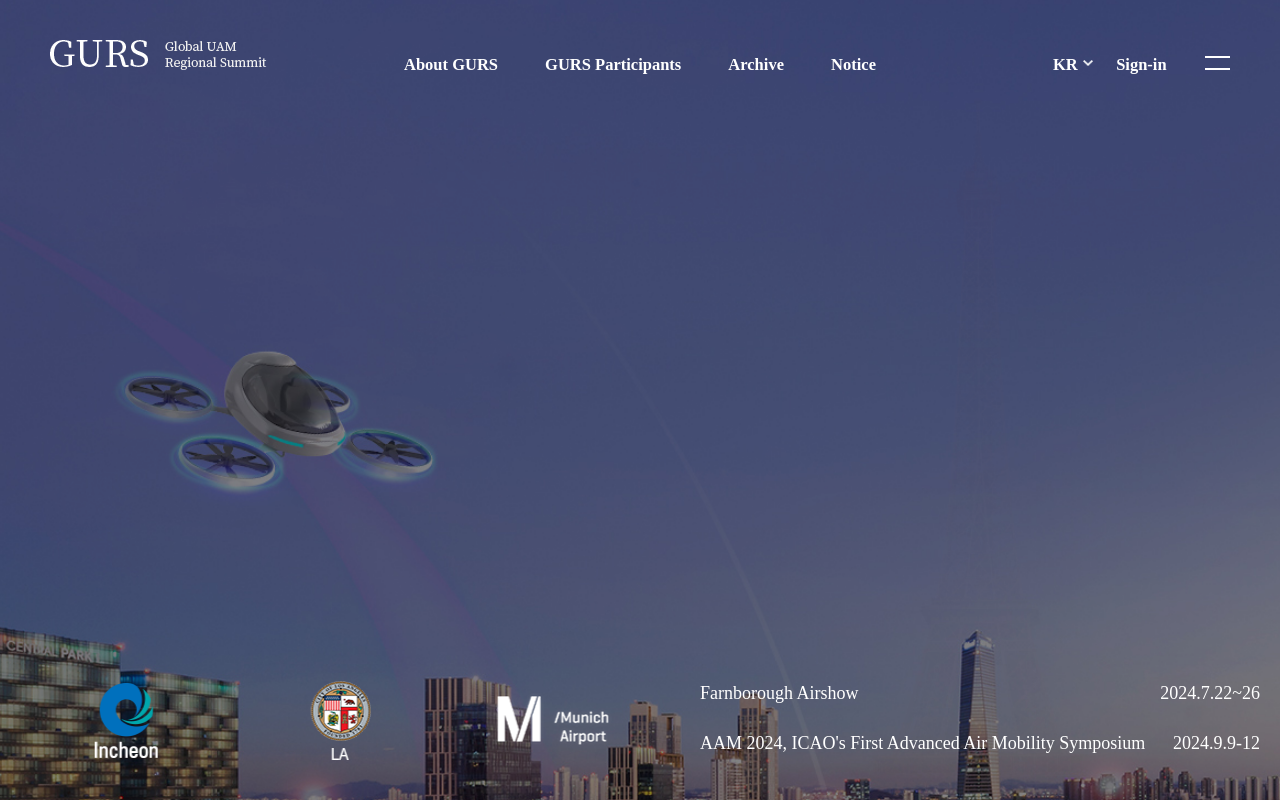
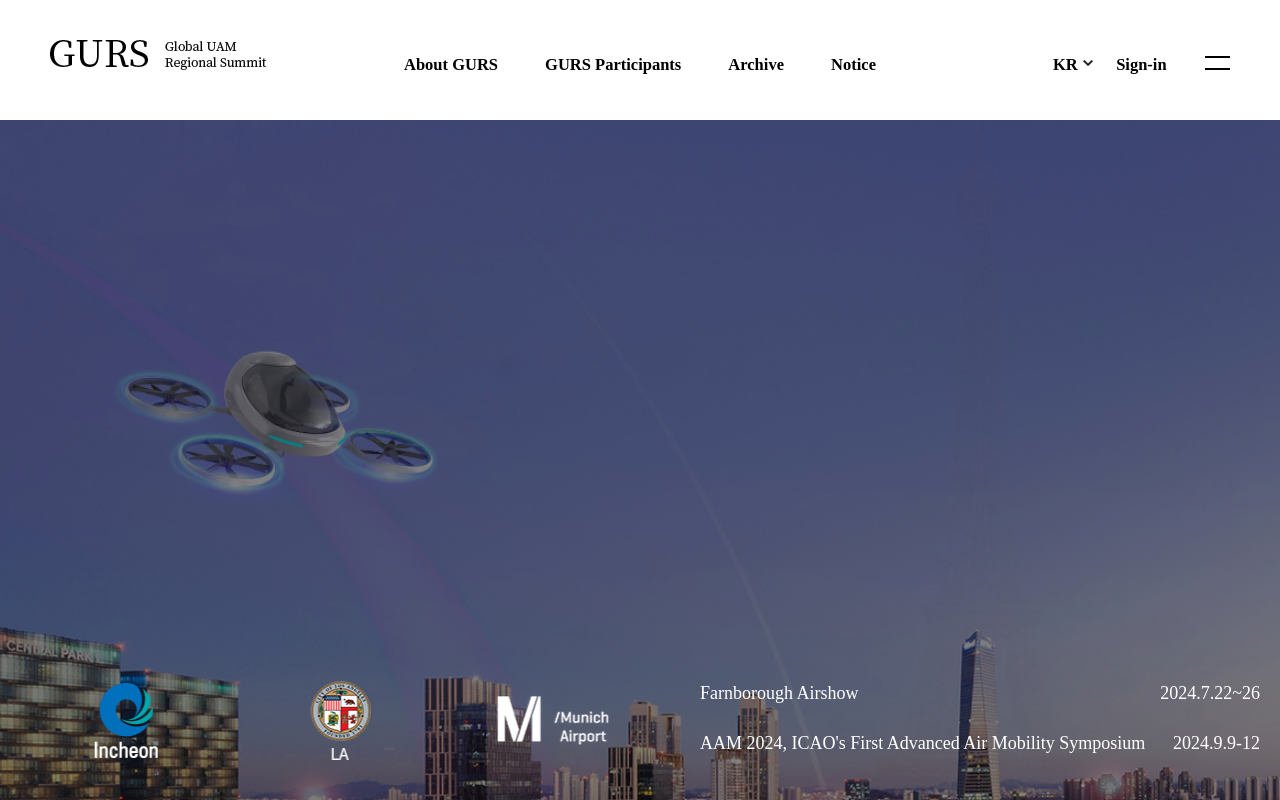
Before and after one commit to simi-22/GURS, a plain HTML site: page index.html in a window 1280 px wide. Drawn offline with nearby package versions, Linux system fonts and the light colour scheme.

Commit message:
menu-background

```diff
--- a/css/index.css
+++ b/css/index.css
@@ -34,6 +34,7 @@ header#pc-menu{
     font-weight: bold;
     font-size: 16.5px;
 }
+
 header#pc-menu h1{
     width: 15%;
 }
@@ -97,6 +98,21 @@ header #snb ul li span:last-of-type{
     margin-bottom: 5px;
 }
 
+header:hover {
+    background-color: #fff;
+}
+header:hover div{
+    color: black;
+}
+header:hover h1 img{
+   filter: brightness(1) invert(1);
+}
+header:hover #snb ul li:nth-of-type(1)::after{
+    filter: none !important;
+}
+header:hover #snb ul li span{
+    background-color: black;
+}
 
 
 /* 모바일 헤더 */
```
